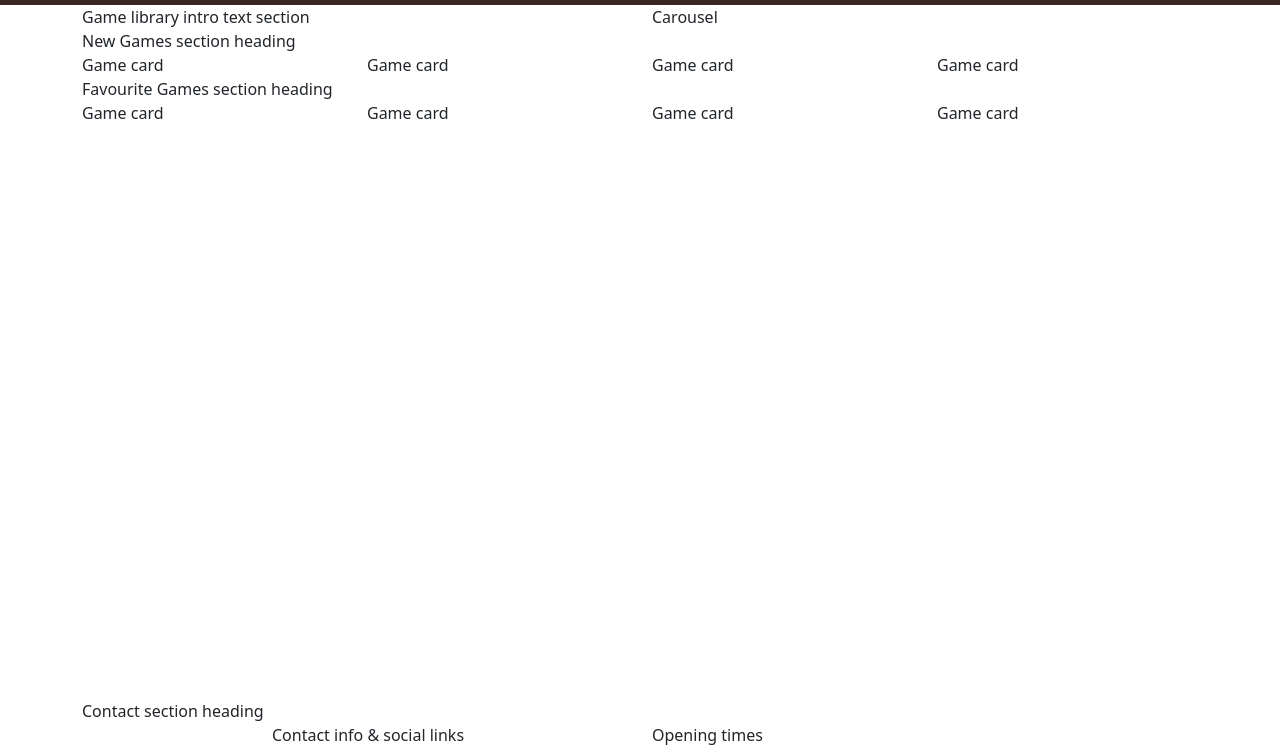
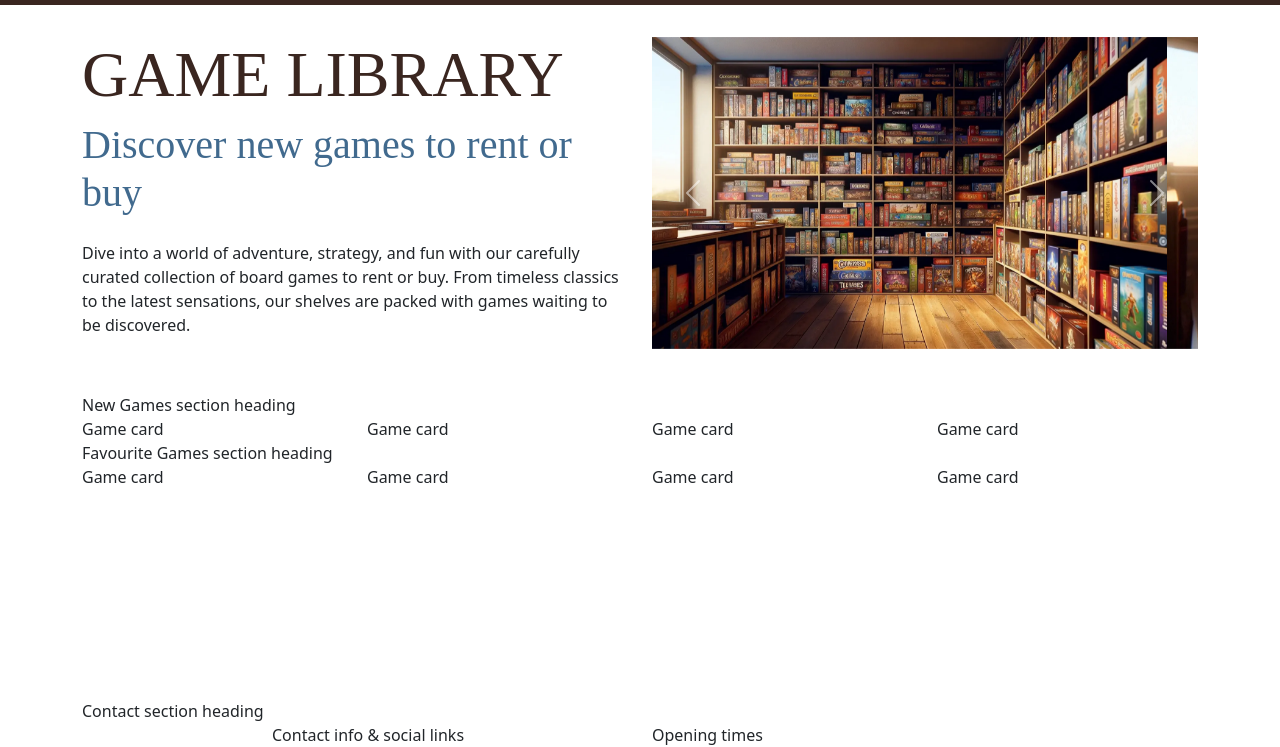
Before and after one commit to dublino8576/Boardwalk_Games, a plain HTML site: page game-library.html in a window 1280 px wide. Shown: the part 53-800 px from the top of the page. Drawn offline with nearby package versions, Linux system fonts and the light colour scheme; a web font is replaced by a local one.

Commit message:
Add carousel and intro text to game library page

```diff
--- a/game-library.html
+++ b/game-library.html
@@ -84,10 +84,82 @@
       </div>
     </nav>
     <!-- header-->
-    <header class="container">
+    <header class="container section" id="header">
       <div class="row">
-        <div class="col-12 col-xl-6">Game library intro text section</div>
-        <div class="col-12 col-xl-6">Carousel</div>
+        <div class="col-12 col-xl-6 text-center text-xl-start">
+          <h1 class="display-3">Game Library</h1>
+          <p class="lead display-6 sub-heading-color">
+            Discover new games to rent or buy
+          </p>
+          <p class="my-4">
+            Dive into a world of adventure, strategy, and fun with our carefully
+            curated collection of board games to rent or buy. From timeless
+            classics to the latest sensations, our shelves are packed with games
+            waiting to be discovered.
+          </p>
+        </div>
+        <div class="col-12 col-xl-6">
+          <div
+            id="carouselExampleControls"
+            class="carousel slide"
+            data-bs-ride="carousel"
+          >
+            <div class="carousel-inner">
+              <div class="carousel-item active">
+                <img
+                  src="/assets/images/game-library-carousel-1.webp"
+                  class="d-block w-100"
+                  alt="Bookshelves filled with boardgames"
+                />
+              </div>
+              <div class="carousel-item">
+                <img
+                  src="/assets/images/game-library-carousel-2.webp"
+                  class="d-block w-100"
+                  alt="Bookshelves filled with boardgames"
+                />
+              </div>
+              <div class="carousel-item">
+                <img
+                  src="/assets/images/game-library-carousel-3.webp"
+                  class="d-block w-100"
+                  alt="Bookshelves filled with boardgames, one man is browsing the shelves"
+                />
+              </div>
+              <div class="carousel-item">
+                <img
+                  src="/assets/images/game-library-carousel-4.webp"
+                  class="d-block w-100"
+                  alt="8 board games stacked on top of each other"
+                />
+              </div>
+            </div>
+            <button
+              class="carousel-control-prev"
+              type="button"
+              data-bs-target="#carouselExampleControls"
+              data-bs-slide="prev"
+            >
+              <span
+                class="carousel-control-prev-icon"
+                aria-hidden="true"
+              ></span>
+              <span class="visually-hidden">Previous</span>
+            </button>
+            <button
+              class="carousel-control-next"
+              type="button"
+              data-bs-target="#carouselExampleControls"
+              data-bs-slide="next"
+            >
+              <span
+                class="carousel-control-next-icon"
+                aria-hidden="true"
+              ></span>
+              <span class="visually-hidden">Next</span>
+            </button>
+          </div>
+        </div>
       </div>
     </header>
     <!-- main element to hold all key sections of the game library page. It is not part of the grid structure-->
```
